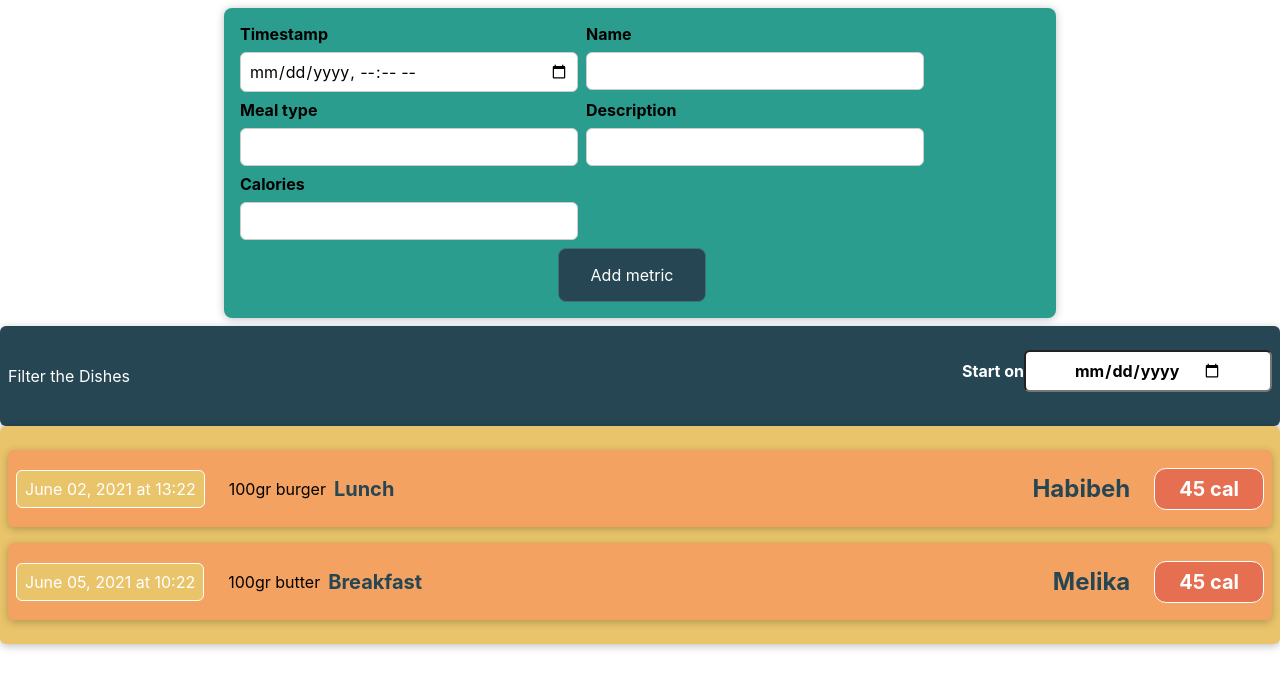
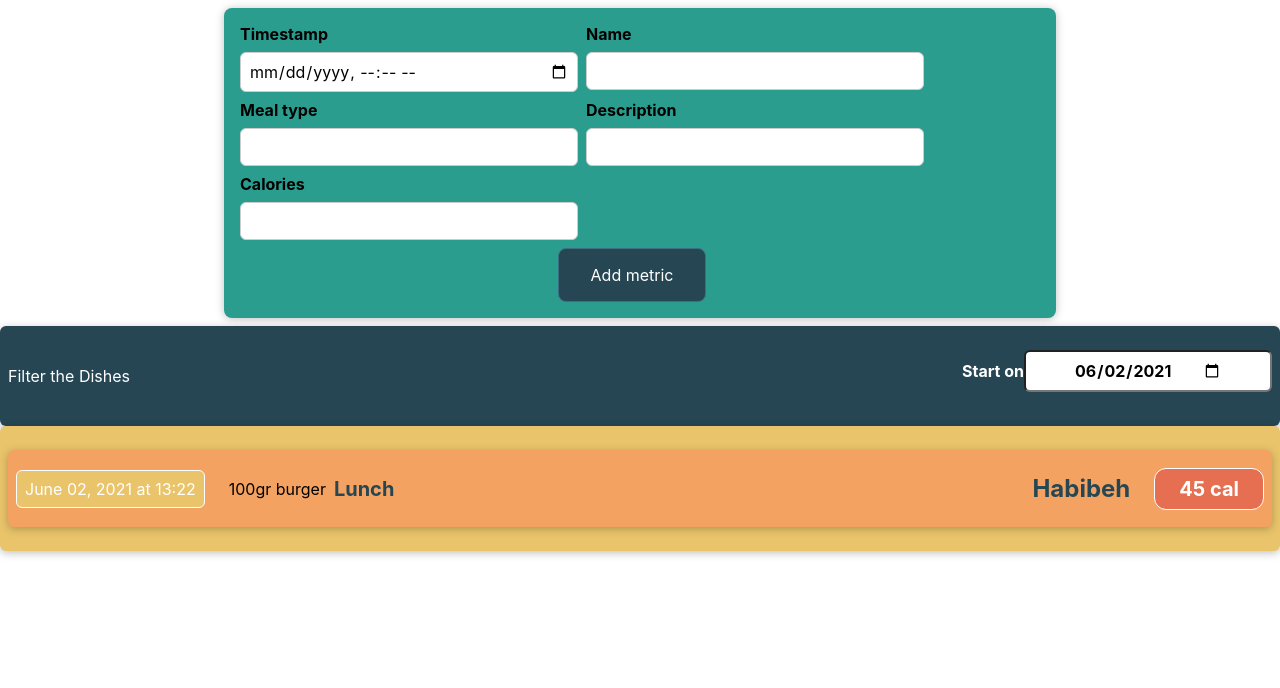
Before and after one commit to HabibehKhavari/Calorie-Tracker-App, a React (Create React App) app: page / in a window 1280 px wide. Shown: the top 688 px of the page. Built offline with nearby package versions, Linux system fonts and the light colour scheme.

Commit message:
real filtering the data

```diff
--- a/src/App.js
+++ b/src/App.js
@@ -27,7 +27,7 @@ const startupDishes = [
 function App() {
 
   const [dishes, setDishes] = useState(startupDishes)
-  const [startTimestamp, setStartTimestamp] = useState("")
+  const [startTimestamp, setStartTimestamp] = useState("2021-06-02")
 
   const addedDishHandler = (dish) => {
     console.log("someone gave me a new dish to add:", dish)
--- a/src/components/DishItem/Dishes.js
+++ b/src/components/DishItem/Dishes.js
@@ -5,9 +5,20 @@ import Card from '../UI/Card';
 
 const Dishes = (props) => {
   console.log("filtering on", props.filterTimestamp)
+
+  const timestamp = new Date(props.filterTimestamp)
+
+  const filteredItems = props.data.filter((item) => {
+    return (
+      item.timestamp.getYear() === timestamp.getYear() &&
+      item.timestamp.getMonth() === timestamp.getMonth() &&
+      item.timestamp.getDate() === timestamp.getDate())
+  })
+
   return (
     <Card className="metrics">
-      {props.data.map((item) => {
+      {
+        filteredItems.map((item) => {
           return <DishItem
             key={item.id}
             userTimestamp={item.timestamp}
```
Lines whose indentation alone changed are shown as unchanged.
